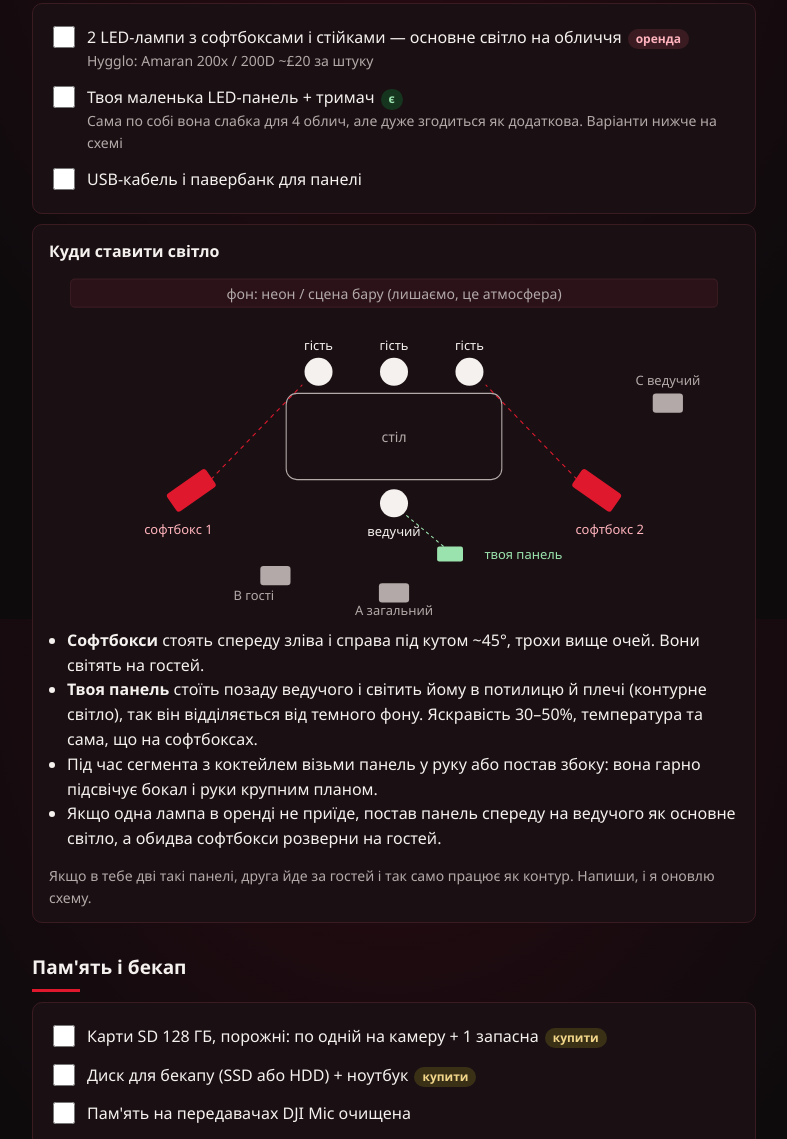
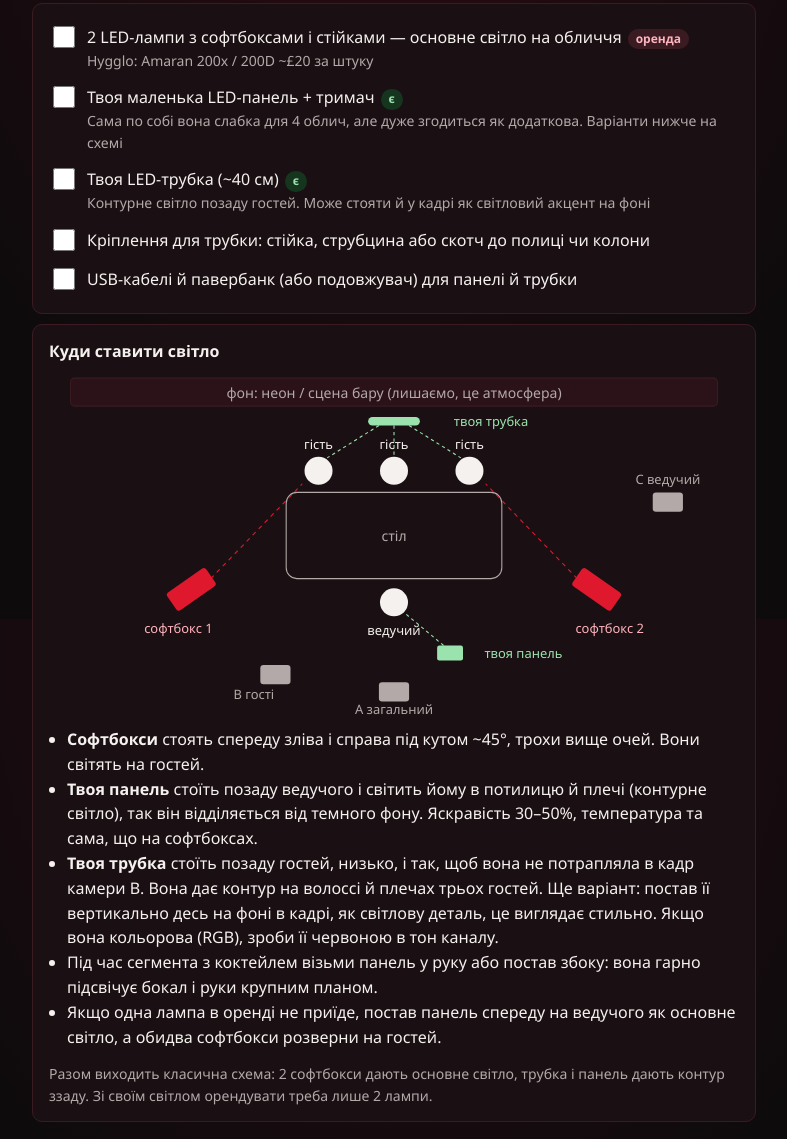
Before and after one commit to Envyyy-uk/zakadrom-tekhnika, a plain HTML site: page zyomka.html in a window 1280 px wide. Shown: the part 981-2120 px from the top of the page, without its empty margins (246-1033 px from the left). Drawn offline with Linux system fonts and the light colour scheme.

Commit message:
Add own LED tube light

```diff
--- a/zyomka.html
+++ b/zyomka.html
@@ -74,12 +74,14 @@
 <div class="card"><ul class="check">
   <li><label><input type="checkbox"><span>2 LED-лампи з софтбоксами і стійками — основне світло на обличчя<span class="tag rent">оренда</span><span class="note">Hygglo: Amaran 200x / 200D ~£20 за штуку</span></span></label></li>
   <li><label><input type="checkbox"><span>Твоя маленька LED-панель + тримач<span class="tag have">є</span><span class="note">Сама по собі вона слабка для 4 облич, але дуже згодиться як додаткова. Варіанти нижче на схемі</span></span></label></li>
-  <li><label><input type="checkbox"><span>USB-кабель і павербанк для панелі</span></label></li>
+  <li><label><input type="checkbox"><span>Твоя LED-трубка (~40 см)<span class="tag have">є</span><span class="note">Контурне світло позаду гостей. Може стояти й у кадрі як світловий акцент на фоні</span></span></label></li>
+  <li><label><input type="checkbox"><span>Кріплення для трубки: стійка, струбцина або скотч до полиці чи колони</span></label></li>
+  <li><label><input type="checkbox"><span>USB-кабелі й павербанк (або подовжувач) для панелі й трубки</span></label></li>
 </ul></div>
 
 <div class="card">
   <b>Куди ставити світло</b>
-  <svg viewBox="0 0 640 330" role="img" aria-label="Схема: стіл, 4 людини, 2 софтбокси спереду під 45 градусів, маленька панель позаду ведучого, 3 камери">
+  <svg viewBox="0 0 640 330" role="img" aria-label="Схема: стіл, 4 людини, 2 софтбокси спереду під 45 градусів, LED-трубка позаду гостей, маленька панель позаду ведучого, 3 камери">
     <rect x="0" y="0" width="640" height="330" fill="none"/>
     <!-- фон бару -->
     <rect x="20" y="14" width="600" height="26" rx="4" fill="#2a1218" stroke="#3a1b22"/>
@@ -103,6 +105,12 @@
     <text x="520" y="250" fill="#ffb3bc" font-size="12" text-anchor="middle">софтбокс 2</text>
     <line x1="150" y1="200" x2="235" y2="112" stroke="#e0182d" stroke-dasharray="4 4"/>
     <line x1="490" y1="200" x2="405" y2="112" stroke="#e0182d" stroke-dasharray="4 4"/>
+    <!-- LED-трубка позаду гостей -->
+    <rect x="296" y="50" width="48" height="8" rx="4" fill="#9be3ae"/>
+    <text x="410" y="58" fill="#9be3ae" font-size="12" text-anchor="middle">твоя трубка</text>
+    <line x1="320" y1="58" x2="320" y2="86" stroke="#9be3ae" stroke-dasharray="3 3"/>
+    <line x1="306" y1="58" x2="258" y2="88" stroke="#9be3ae" stroke-dasharray="3 3"/>
+    <line x1="334" y1="58" x2="382" y2="88" stroke="#9be3ae" stroke-dasharray="3 3"/>
     <!-- маленька панель -->
     <rect x="360" y="262" width="24" height="14" rx="2" fill="#9be3ae"/>
     <text x="440" y="274" fill="#9be3ae" font-size="12" text-anchor="middle">твоя панель</text>
@@ -117,10 +125,11 @@
   <ul style="margin:8px 0 0; padding-left:18px">
     <li><b>Софтбокси</b> стоять спереду зліва і справа під кутом ~45°, трохи вище очей. Вони світять на гостей.</li>
     <li><b>Твоя панель</b> стоїть позаду ведучого і світить йому в потилицю й плечі (контурне світло), так він відділяється від темного фону. Яскравість 30–50%, температура та сама, що на софтбоксах.</li>
+    <li><b>Твоя трубка</b> стоїть позаду гостей, низько, і так, щоб вона не потрапляла в кадр камери B. Вона дає контур на волоссі й плечах трьох гостей. Ще варіант: постав її вертикально десь на фоні в кадрі, як світлову деталь, це виглядає стильно. Якщо вона кольорова (RGB), зроби її червоною в тон каналу.</li>
     <li>Під час сегмента з коктейлем візьми панель у руку або постав збоку: вона гарно підсвічує бокал і руки крупним планом.</li>
     <li>Якщо одна лампа в оренді не приїде, постав панель спереду на ведучого як основне світло, а обидва софтбокси розверни на гостей.</li>
   </ul>
-  <p class="muted" style="margin-bottom:0">Якщо в тебе дві такі панелі, друга йде за гостей і так само працює як контур. Напиши, і я оновлю схему.</p>
+  <p class="muted" style="margin-bottom:0">Разом виходить класична схема: 2 софтбокси дають основне світло, трубка і панель дають контур ззаду. Зі своїм світлом орендувати треба лише 2 лампи.</p>
 </div>
 
 <h2>Пам'ять і бекап</h2>
```
Also changed, not shown: index.html (+4 -4 lines).
